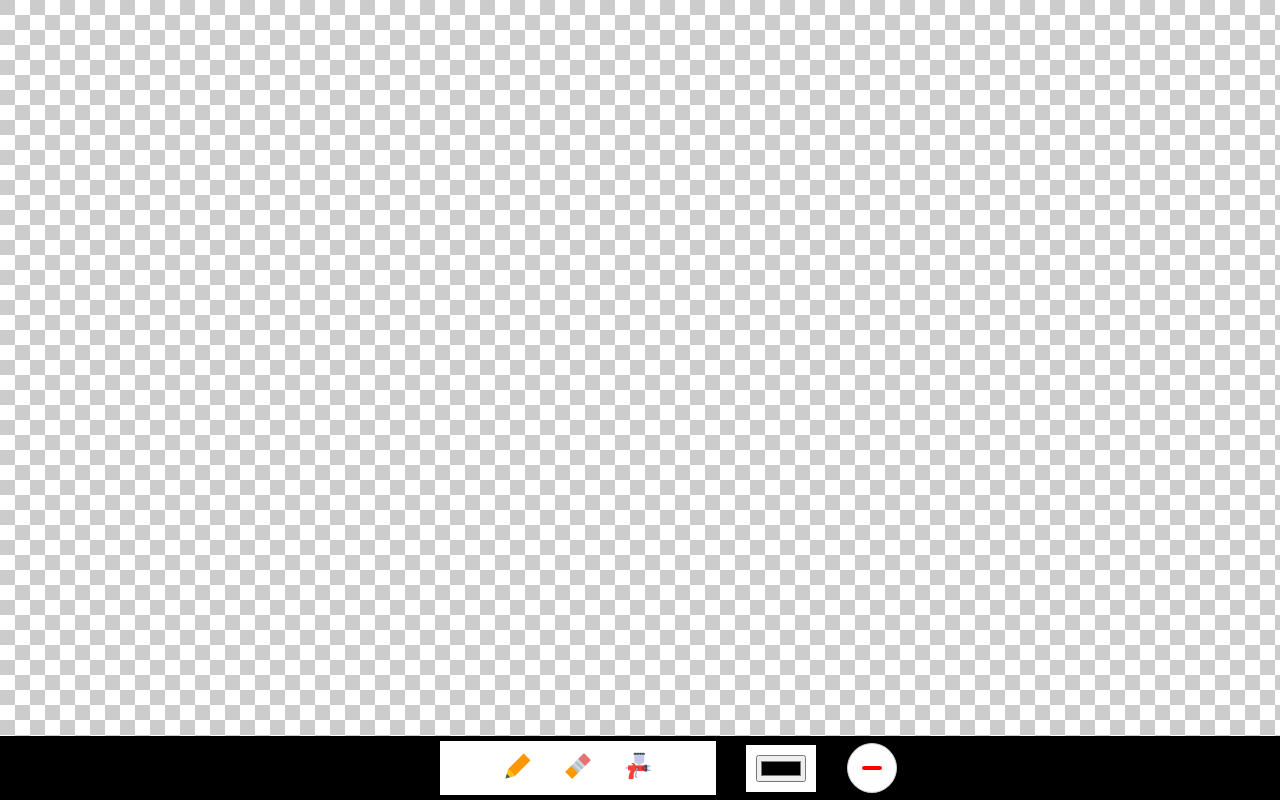
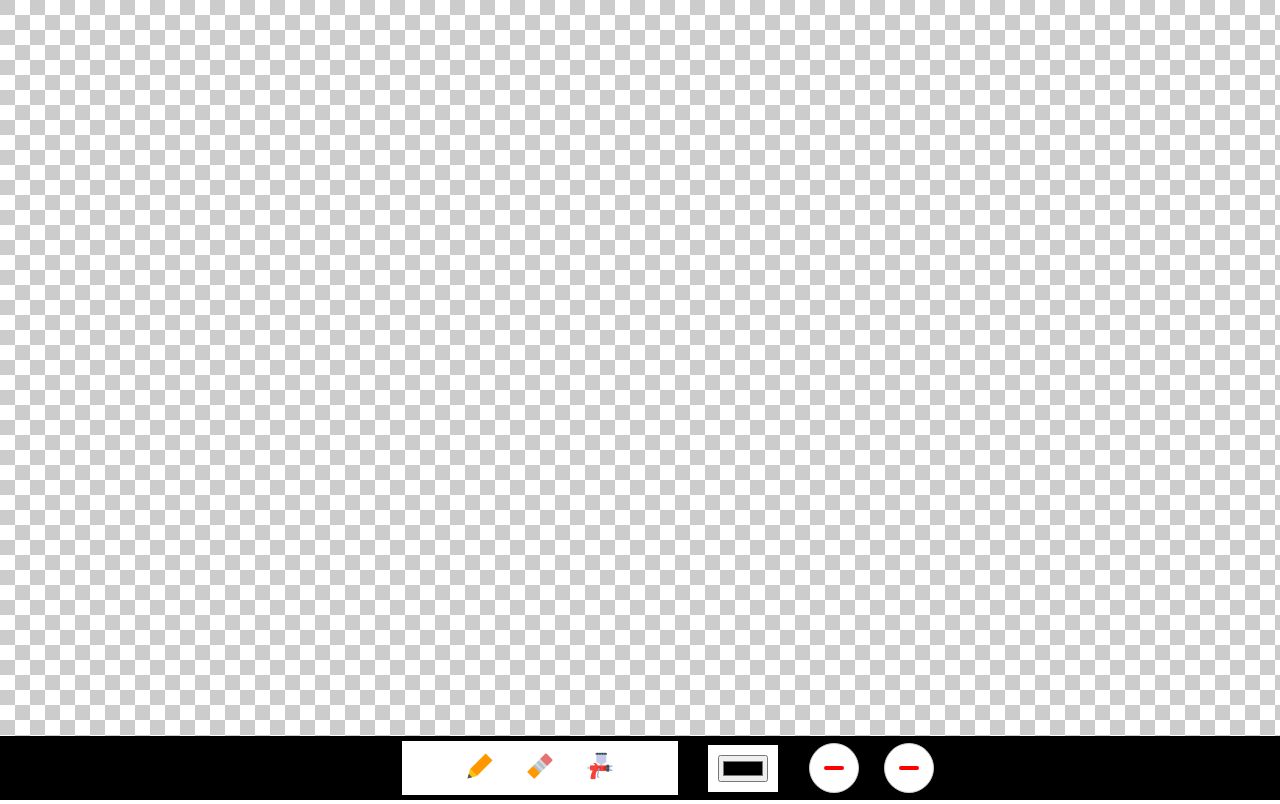
Before and after one commit to oz-hernandez/paint-app, a React (Create React App) app: page / in a window 1280 px wide. Shown: the top 804 px of the page. Built offline with nearby package versions, Linux system fonts and the light colour scheme; the HTML template or start-up script is replaced by a standard one.

Commit message:
add a random color picker where we fetch from an api

```diff
--- a/src/UI/DrawGrid.js
+++ b/src/UI/DrawGrid.js
@@ -1,5 +1,6 @@
 import React from 'react';
-import ToolPanel from './ToolPanel'
+import ToolPanel from './ToolPanel';
+import { default as getRandomColor } from './FetchColor';
 
 export default class DrawGrid extends React.Component {
     constructor(props) {
@@ -13,6 +14,7 @@ export default class DrawGrid extends React.Component {
         this.touchEnd = this.touchEnd.bind(this);
         this.handleColorChange = this.handleColorChange.bind(this);
         this.clearCanvas = this.clearCanvas.bind(this);
+        this.pickColor = this.pickColor.bind(this);
         this.canvasRef = React.createRef();
         this.ref = React.createRef();
     }
@@ -23,6 +25,13 @@ export default class DrawGrid extends React.Component {
 
     clearCanvas() {
         this.state.context.clearRect(0, 0, window.innerWidth, window.innerHeight);
+    }
+
+    pickColor() {
+        getRandomColor("http://www.colr.org/json/color/random").then((color) => {
+            console.log(color['new_color']);
+            this.setState({ color: "#" + color['new_color'] });
+        }).catch((error) => {console.log("an error occured: " + error)});
     }
 
     componentDidMount() {
@@ -74,7 +83,7 @@ export default class DrawGrid extends React.Component {
                 <canvas id="canvas" ref={this.canvasRef} onTouchStart={ this.touchStart } onTouchMove={ this.touchMove } onTouchEnd={ this.touchEnd } onMouseDown={ this.mouseDown } onMouseMove={ this.mouseMove } onMouseUp={ this.mouseUp }></canvas>
                 <div className="bottom-panel">
                     <div className="tool-panel">
-                        <ToolPanel ref={this.ref} color={this.state.color} context={this.state.context} />
+                        <ToolPanel ref={this.ref} context={this.state.context} />
                     </div>
                     <div className="custom-panel">
                         <input ref={this.color} type="color" name="color-picker" onChange={ this.handleColorChange }/>
@@ -84,6 +93,11 @@ export default class DrawGrid extends React.Component {
                             <div class="btn-txt">Clear Canvas</div>
                         </button>
                     </div>
+                    <div className="remove">
+                        <button class="icon-btn add-btn" onClick={this.pickColor}>
+                            <div class="btn-txt">Random Color</div>
+                        </button>
+                    </div>
                 </div>
             </div>
         );
--- /dev/null
+++ b/src/UI/FetchColor.js
@@ -0,0 +1,7 @@
+
+export default async function fetchColor(url) {
+    const color = await fetch(url, { method: 'GET',
+    mode: 'cors'
+    });
+    return color.json();
+}
--- a/src/UI/ToolPanel.js
+++ b/src/UI/ToolPanel.js
@@ -19,7 +19,7 @@ export default class ToolPanel extends React.Component {
     render() {
         return (
             <div className="tool-items" >
-                <PencilTool  ref={ (ref) => {this.activeTool['pencil'] = ref; }} handleClick={ this.handleClick } src={require('../assets/pencil.png')} tool="Pencil" />
+                <PencilTool ref={ (ref) => {this.activeTool['pencil'] = ref; }} handleClick={ this.handleClick } src={require('../assets/pencil.png')} tool="Pencil" />
                 <EraserTool ref={ (ref) => {this.activeTool['eraser'] = ref; }} handleClick={ this.handleClick } src={require('../assets/eraser.png')} tool="Eraser" />
                 <GraffitiTool ref={ (ref) => {this.activeTool['graffiti'] = ref; }} handleClick={ this.handleClick } src={require('../assets/spray.png')} tool="Graffiti" />
             </div>
```
